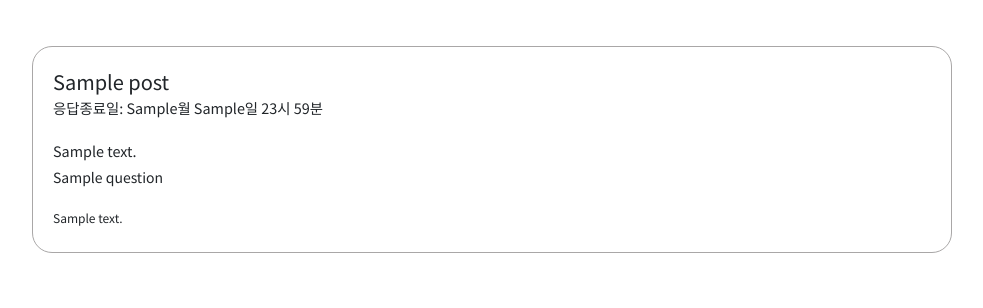
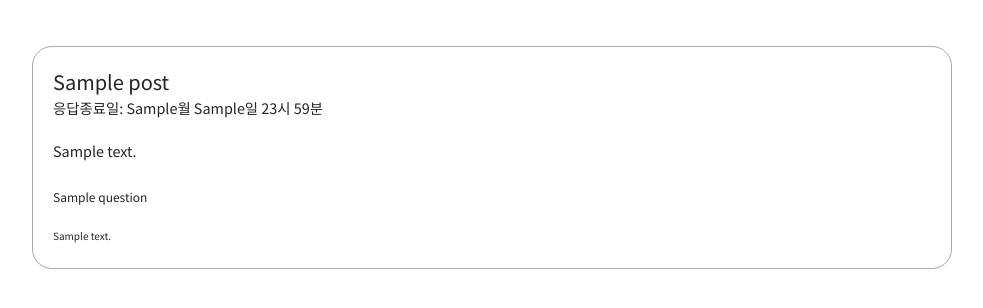
Before and after one commit to ylstimetable/ylstimetable, a Django app: page /survey/detail/1 in a window 1280 px wide. Shown: the part 56-364 px from the top of the page, without its empty margins (53-1036 px from the left). Run offline with Django 3.2, Linux system fonts and the light colour scheme; a user stored in the database is signed in; tables that the repository leaves empty hold one stand-in row (values such as "Sample post"); some libraries are stand-ins or nearby versions.

Commit message:
Update survey_detail.html

```diff
--- a/templates/survey_detail.html
+++ b/templates/survey_detail.html
@@ -17,13 +17,14 @@
                 </div>
 
                 {% for question in questions %}
+                    <br>
                     <tr>
                             <div style="margin: 5px 0px;">
-                                <span style="display: block; font-size: 14px;">
+                                <span style="display: block; font-size: 12px;">
                                     {{ question.subject }}
                                 </span>
                                 <br>
-                                <span style="display: block; font-size: 12px;">
+                                <span style="display: block; font-size: 10px;">
                                     {{ question.content }}
                                 </span>
                             </div>
```
